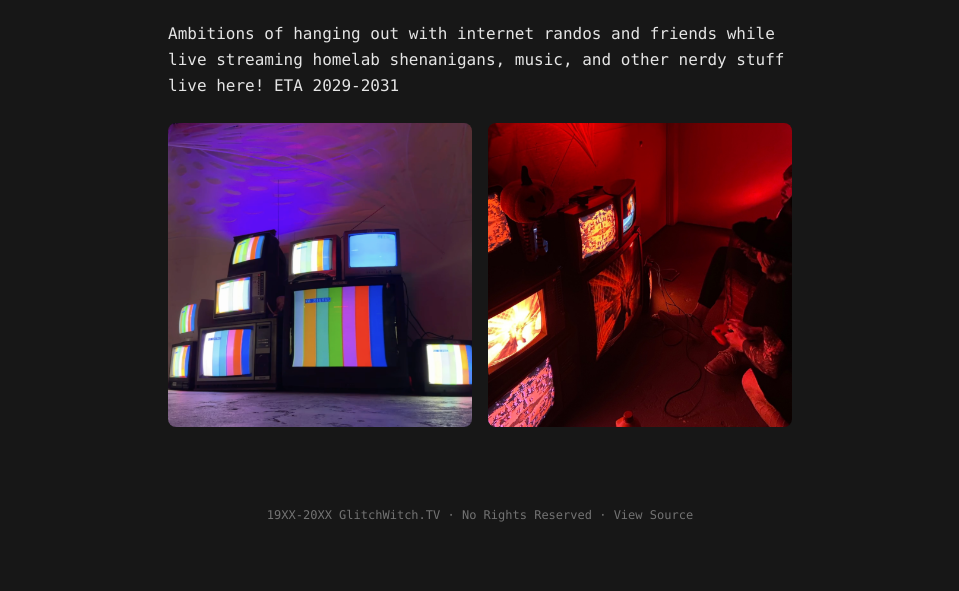
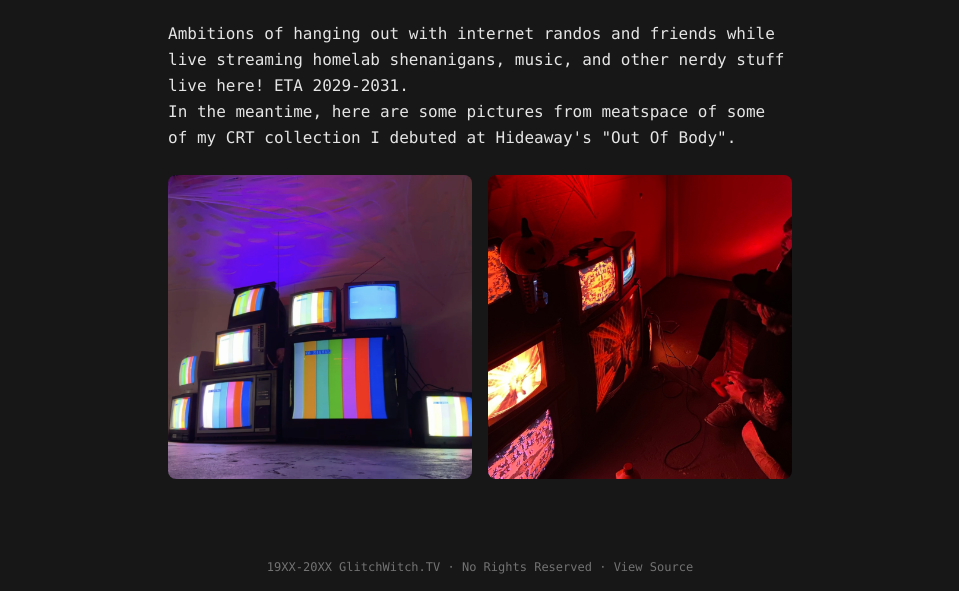
Before and after one commit to GlitchWitch/glitchwitch.tv, a plain HTML site: page index.html in a window 1280 px wide. Shown: the part 320-911 px from the top of the page, without its empty margins (160-1119 px from the left). Before the commit the page ends 859 px from the top, so only its background shows below. Drawn offline with nearby package versions, Linux system fonts and the light colour scheme.

Commit message:
humans return and say things

```diff
--- a/index.html
+++ b/index.html
@@ -38,7 +38,9 @@
             GlitchWitch.TV Livestream
           </h2>
           <p class="py-2 leading-relaxed">
-            Ambitions of hanging out with internet randos and friends while live streaming homelab shenanigans, music, and other nerdy stuff live here! ETA 2029-2031
+            Ambitions of hanging out with internet randos and friends while live streaming homelab shenanigans, music, and other nerdy stuff live here! ETA 2029-2031.
+            <br>
+            In the meantime, here are some pictures from meatspace of some of my CRT collection I debuted at Hideaway's "Out Of Body".
           </p>
           <div class="grid grid-cols-1 sm:grid-cols-2 gap-4 pt-4">
             <img src="assets/img/tv1.png" alt="A row of televisions displaying color bars in a purple-lit room" class="w-full rounded-lg">
```
